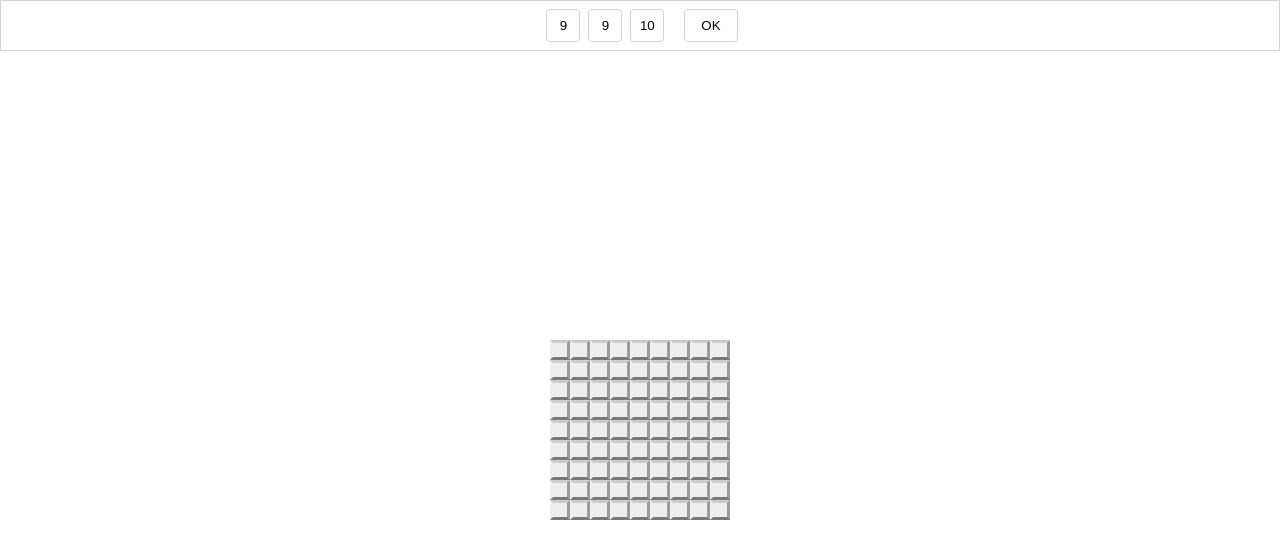
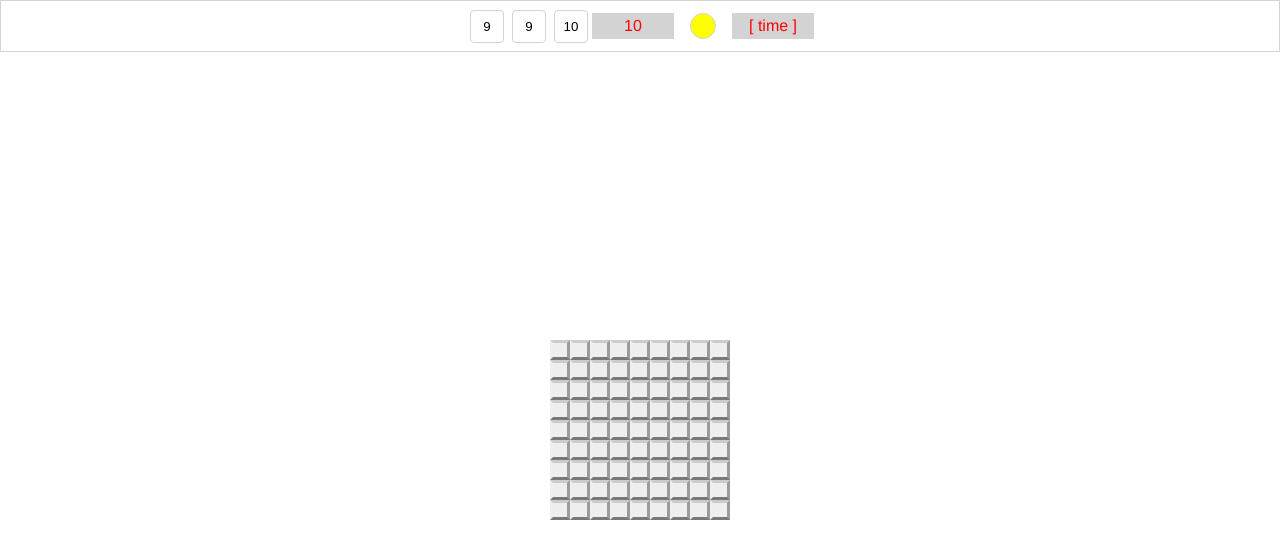
Before and after one commit to gKevinK/MineSweeper, a Vue app: page / in a window 1280 px wide. Shown: the top 558 px of the page. Built offline with nearby package versions, Linux system fonts and the light colour scheme.

Commit message:
Update: Top bar style

```diff
--- a/src/AI.ts
+++ b/src/AI.ts
@@ -1,10 +1,12 @@
-export function Pick (board: Array<Array<string>>) : Array<{ x: number, y: number }> {
-    throw new Error('Not implemented');
+export function Pick (board: Array<Array<string>>) : { x: number, y: number } {
+    console.log("Pick");
+    return { x: 0, y: 0 };
+    // throw new Error('Not implemented');
 
     const flag = flagCells(board);
     const safe = safeCells(board);
     if (safe.length)
-        return safe;
+        return safe[0];
     let { mat, pos } = getMatrix(board);
     let r = solve(mat);
 }
--- a/src/App.vue
+++ b/src/App.vue
@@ -1,22 +1,26 @@
 <template>
-    <div id="app" >
+    <div id="app">
         <div class="menu">
             <input v-if="status == 0" class="input_num" v-model.number="input_x">
             <input v-if="status == 0" class="input_num" v-model.number="input_y">
             <input v-if="status == 0" class="input_num" v-model.number="input_mine">
 
-            <div v-if="status == 2" class="result" style="background: red"></div>
-            <div v-if="status == 3" class="result" style="background: green"></div>
-            <button @click="ok" class="btn" style="margin-left: 16px">OK</button>
+            <div class="indicator">{{ restCount }}</div>
+            <div class="result" style="background: yellow; margin: 4px 16px" @click="ok">
+                <div v-if="status == 2" class="result" style="background: red"></div>
+                <div v-if="status == 3" class="result" style="background: green"></div>
+            </div>
+            <div class="indicator">[ time ]</div>
         </div>
         <Minefield style="position: absolute; top: 80px; bottom: 20px; left: 20px; right:20px; "
-                   ref="ui" :board="field" @click="onClick" @rclick="onRClick"/>
+                   ref="ui" :board="field" @click="onClick" @rclick="onRClick" @keyup.i.native="toggleAI"/>
     </div>
 </template>
 
 <script lang="ts">
 import { Component, Vue } from 'vue-property-decorator';
 import Minefield, { Content } from './Minefield.vue';
+import * as AI from './AI.ts';
 
 @Component({
     components: {
@@ -33,6 +37,12 @@ export default class App extends Vue {
     private x: number = 9;
     private y: number = 9;
     private mine: number = 10;
+
+    private ai: number = -1;
+
+    get restCount() {
+        return this.mine - this.field.reduce((t1, r) => t1 + r.reduce((t2, c) => t2 + c.content == 'F' ? 1 : 0, 0), 0);
+    }
 
     mounted () {
         this.ok();
@@ -130,6 +140,15 @@ export default class App extends Vue {
         }
         return res;
     }
+
+    toggleAI() {
+        if (this.ai == -1) {
+            this.ai = setInterval(() => AI.Pick([[""]]), 1000);
+        } else {
+            clearInterval(this.ai);
+            this.ai = -1;
+        }
+    }
 }
 </script>
 
@@ -175,11 +194,20 @@ export default class App extends Vue {
     border: 1px solid #bbddff;
 }
 
+.indicator {
+    height: 24px;
+    width: 80px;
+    line-height: 24px;
+    color: red;
+    border: lightgray 1px solid;
+    background: lightgray;
+}
+
 .result {
     height: 24px;
     width: 24px;
+    border: lightgray 1px solid;
     border-radius: 50%;
-    margin: 0 16px;
 }
 
 </style>
--- a/webpack.config.js
+++ b/webpack.config.js
@@ -33,5 +33,15 @@ module.exports = {
     },
     plugins: [
         new VueLoaderPlugin(),
-    ]
+    ],
+    stats: {
+        all: false,
+        assets: true,
+        builtAt: true,
+        timings: true,
+        modules: false,
+        maxModules: 0,
+        errors: true,
+        warnings: true,
+    }
 }
```
